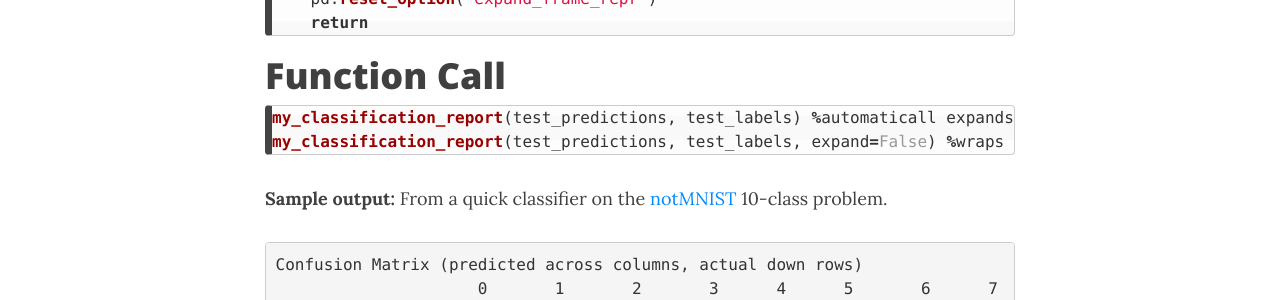
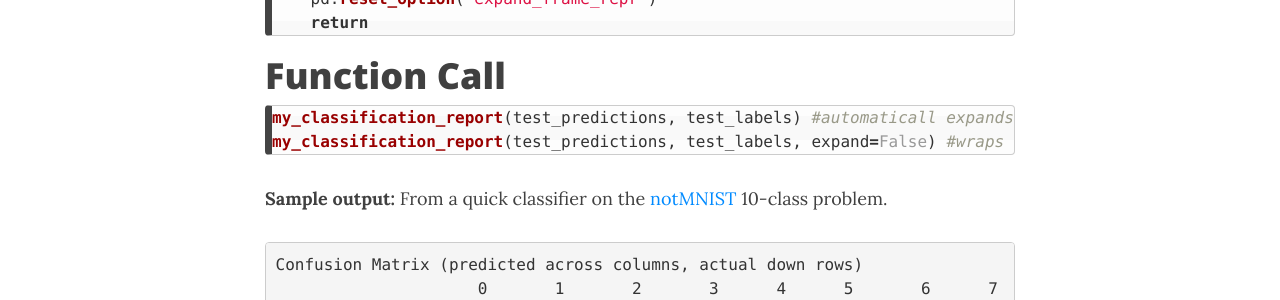
Before and after one commit to ndelaneybusch/Cogneuro_helpers, a Jekyll site: the page built from _analysis/classification_report.md, in a window 1280 px wide and 900 px high, scrolled down 1484 px. Shown: the part 152-452 px from the top of the window. Built offline with Jekyll 4.4.1, drawn with Linux system fonts in a browser that asks for light colours; nearby versions of some CDN libraries.

Commit message:
Update classification_report.md

```diff
--- a/_analysis/classification_report.md
+++ b/_analysis/classification_report.md
@@ -48,8 +48,8 @@ def my_classification_report(test_predictions, test_labels, expand=True):
 
 # Function Call
 {% highlight python %}
-my_classification_report(test_predictions, test_labels) %automaticall expands tables to prevent wrapping
-my_classification_report(test_predictions, test_labels, expand=False) %wraps tables if they are too long
+my_classification_report(test_predictions, test_labels) #automaticall expands tables to prevent wrapping
+my_classification_report(test_predictions, test_labels, expand=False) #wraps tables if they are too long
 {% endhighlight %}
 
 __Sample output:__
```
